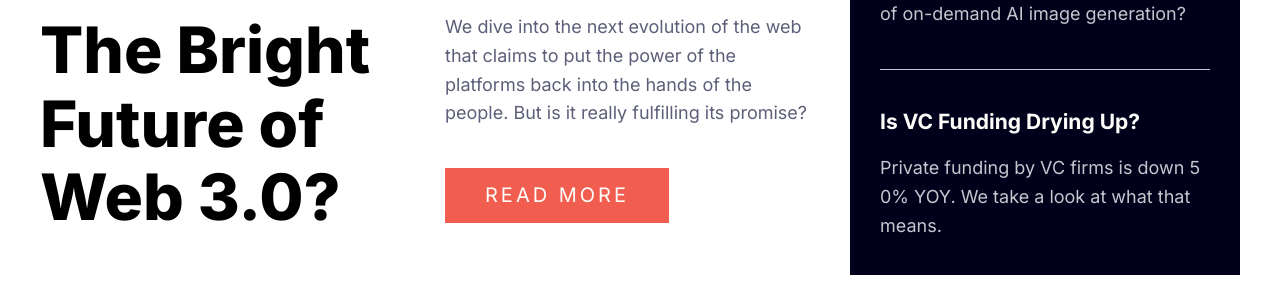
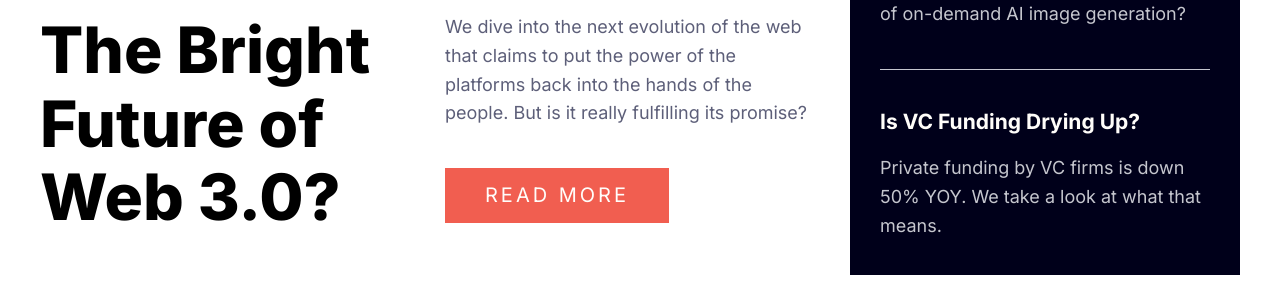
Before and after one commit to marcin10lw/news-page-react, a React (Create React App) app: page / in a window 1280 px wide. Shown: the part 574-864 px from the top of the page. Built offline with nearby package versions, Linux system fonts and the light colour scheme.

Commit message:
adjusted word-break in Article

```diff
--- a/src/Grid/styled.js
+++ b/src/Grid/styled.js
@@ -7,7 +7,7 @@ export const Grid = styled.div`
 
   @media (max-width: ${({theme}) => theme.mobile}px) {
     grid-template-columns: none;
-    grid-template-rows: repeat(2, 1fr);
+    grid-template-rows: repeat(2, auto);
     gap: 50px;
   }
 `
--- a/src/Sidebar/Article/styled.js
+++ b/src/Sidebar/Article/styled.js
@@ -2,7 +2,7 @@ import styled from "styled-components";
 
 export const StyledArticle = styled.article`
   border-bottom: 1px solid ${({ theme }) => theme.colors.grayishBlue};
-  word-break: break-all;
+  word-break: break-word;
   padding: 40px 0;
 
   p {
```
